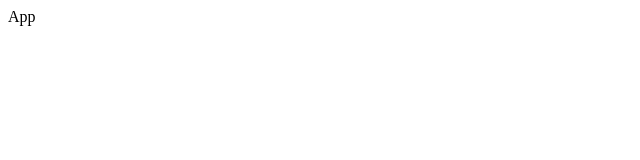
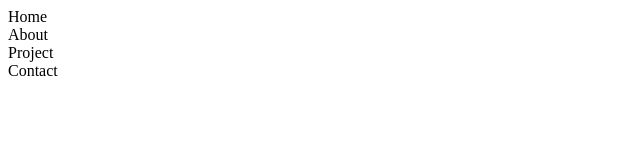
Before and after one commit to INDIANA-Jen/portfolio_client, a React (Vite) app: page / in a window 1280 px wide. Shown: the top 160 px of the page, without its empty margins (0-640 px from the left). Built offline with nearby package versions, Linux system fonts and the light colour scheme.

Commit message:
Importing and rendering the page content in App

```diff
--- a/src/App.jsx
+++ b/src/App.jsx
@@ -1,7 +1,29 @@
 import React from 'react'
+import Home from "./pages/Home/Home";
+import Contact from './pages/Contact/Contact';
+import About from './pages/About/About';
+import Project from './pages/Project/Project';
 
 export default function App() {
   return (
-    <div>App</div>
+    <>
+      <div>
+
+        <header>
+          <Home/>
+        </header>
+
+        <main>
+          <About/>
+          <Project/>
+        </main>
+
+        <footer>
+          <Contact/>
+        </footer>
+
+      </div>
+
+    </>
   )
 }
```
